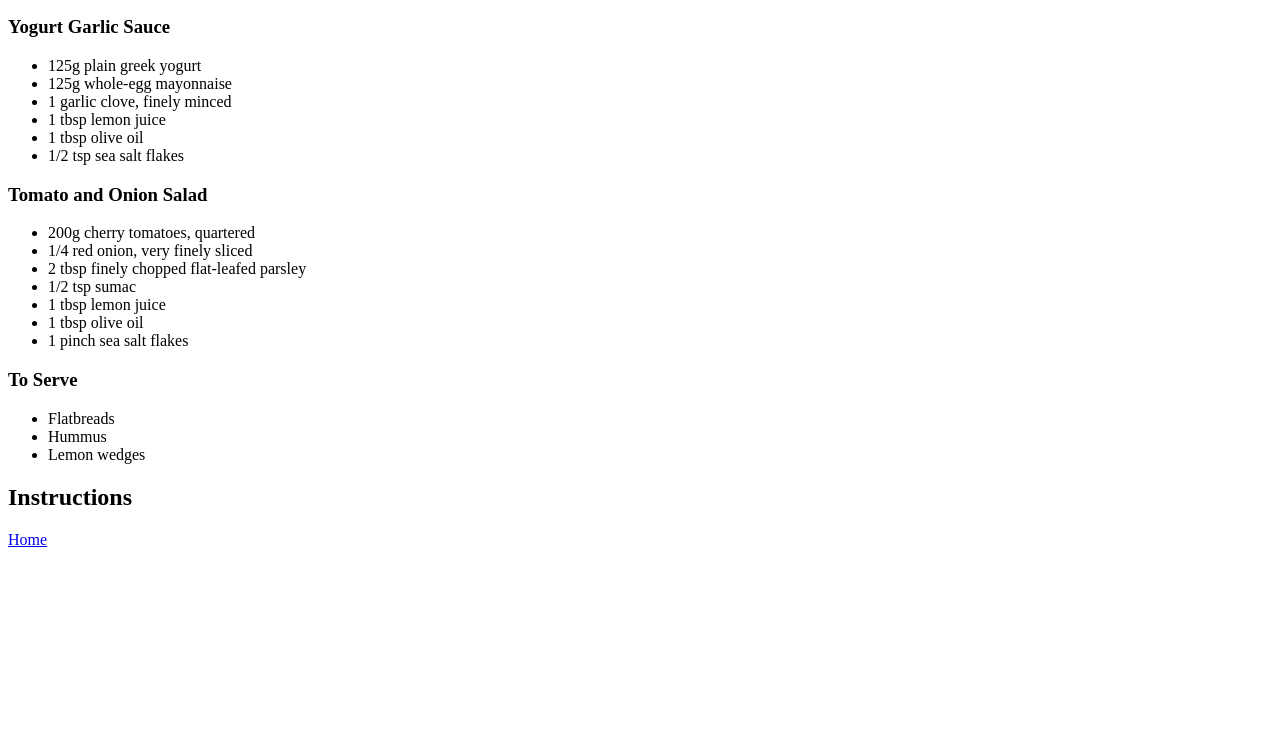
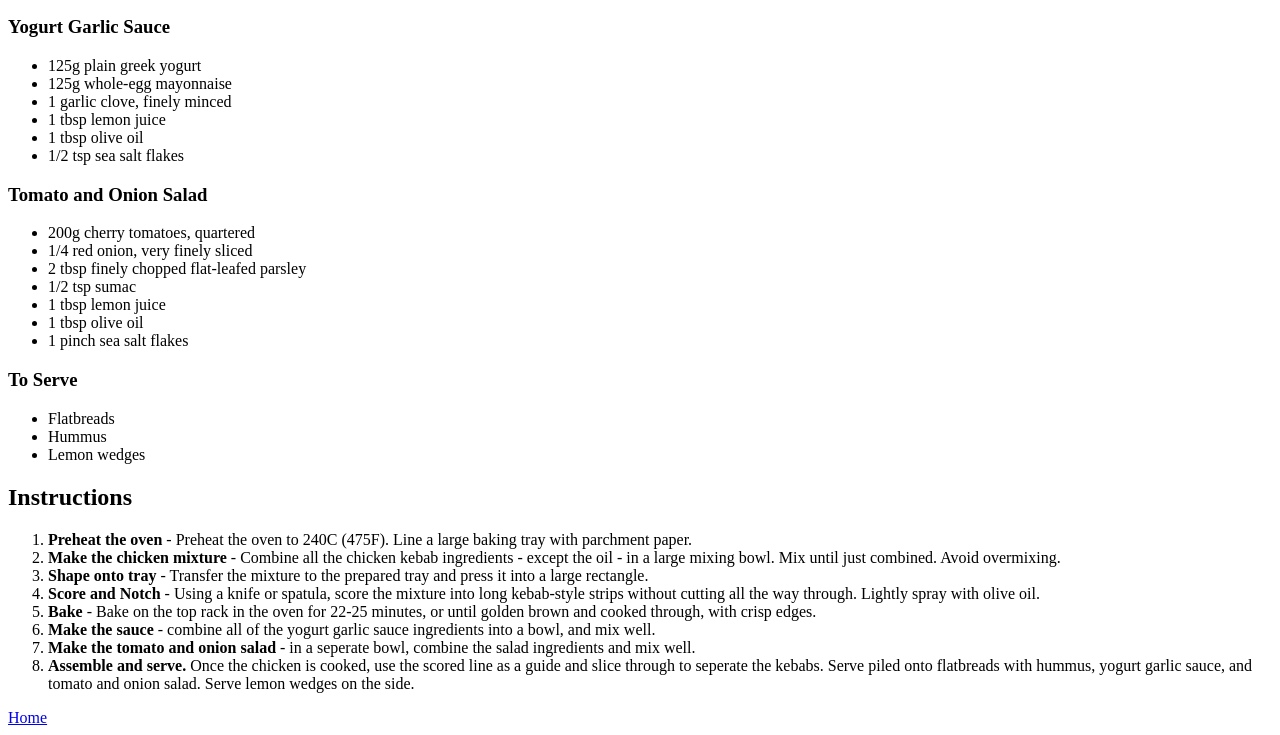
Before and after one commit to kbrooke1/odin-recipes, a plain HTML site: page recipes/oven-baked-chicken-kebabs.html in a window 1280 px wide. Shown: the part 721-1456 px from the top of the page. Before the commit the page ends 1278 px from the top, so only its background shows below. Drawn offline with Linux system fonts and the light colour scheme.

Commit message:
Complete chicken kebabs recipe page

```diff
--- a/recipes/oven-baked-chicken-kebabs.html
+++ b/recipes/oven-baked-chicken-kebabs.html
@@ -56,7 +56,16 @@
     </section>
     <section id="Instructions">
 <h2>Instructions</h2>
-
+<ol>
+    <li><strong>Preheat the oven</strong> - Preheat the oven to 240C (475F). Line a large baking tray with parchment paper.</li>
+    <li><strong>Make the chicken mixture</strong> - Combine all the chicken kebab ingredients - except the oil - in a large mixing bowl. Mix until just combined. Avoid overmixing.</li>
+    <li><strong>Shape onto tray</strong> - Transfer the mixture to the prepared tray and press it into a large rectangle.</li>
+    <li><strong>Score and Notch</strong> - Using a knife or spatula, score the mixture into long kebab-style strips without cutting all the way through. Lightly spray with olive oil.</li>
+    <li><strong>Bake</strong> - Bake on the top rack in the oven for 22-25 minutes, or until golden brown and cooked through, with crisp edges.</li>
+    <li><strong>Make the sauce</strong> - combine all of the yogurt garlic sauce ingredients into a bowl, and mix well.</li>
+    <li><strong>Make the tomato and onion salad</strong> - in a seperate bowl, combine the salad ingredients and mix well.</li>
+    <li><strong>Assemble and serve.</strong> Once the chicken is cooked, use the scored line as a guide and slice through to seperate the kebabs. Serve piled onto flatbreads with hummus, yogurt garlic sauce, and tomato and onion salad. Serve lemon wedges on the side.</li>
+</ol>
     </section>
 </body>
 <footer>
```
